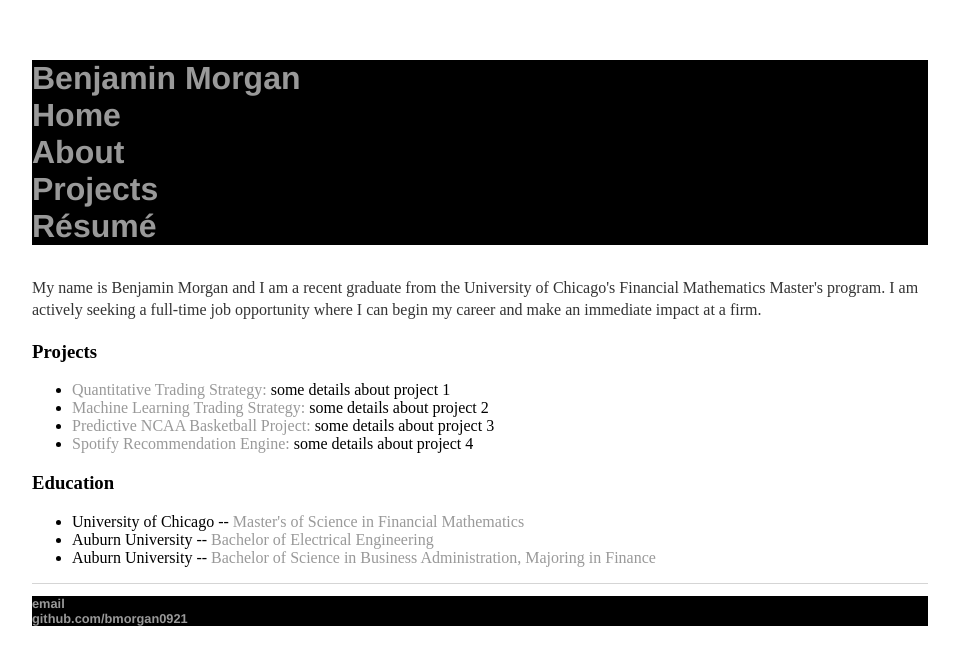
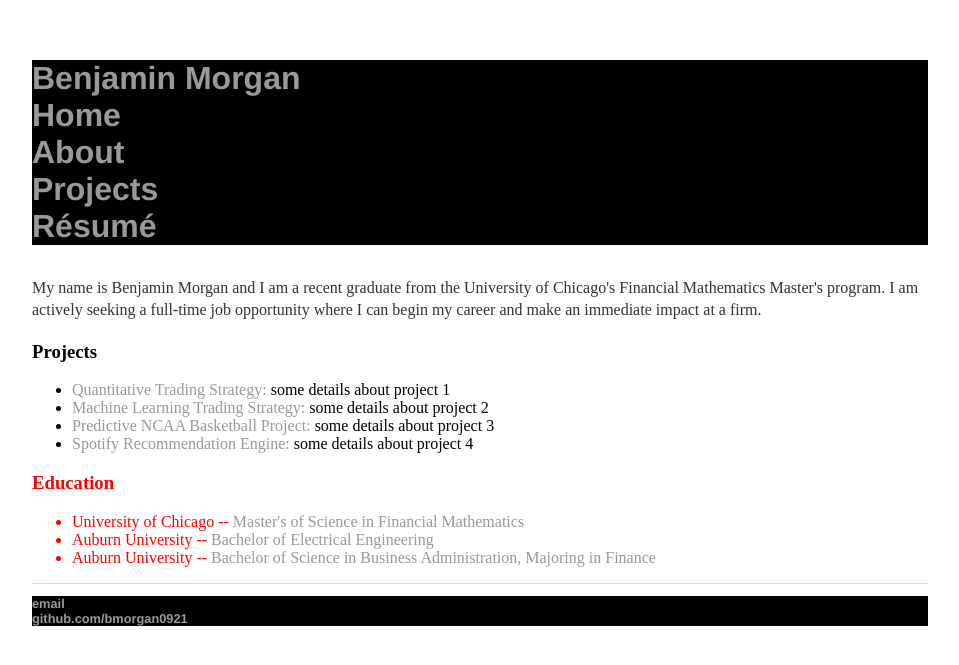
Before and after one commit to bmorgan0921/bmorgan0921.github.io, a Jekyll site: the page built from index.html, in a window 1280 px wide. Shown: the top 665 px of the page, without its empty margins (160-1119 px from the left). Built offline with Jekyll 4.4.1, drawn with Linux system fonts in a browser that asks for light colours.

Commit message:
added education class with red color to test

```diff
--- a/css/main.css
+++ b/css/main.css
@@ -38,7 +38,9 @@ nav ul li, footer ul li {
     color: white;
 }
 
-
+section.education {
+    color: red;
+}
 
 
 a {
--- a/index.html
+++ b/index.html
@@ -23,7 +23,7 @@ title: Benjamin Morgan
 
 </section>
 
-<section id = "Education">
+<section id = "Education" class = 'education'>
 	<h3>Education</h3>
 	<ul>
 		<li>University of Chicago -- <a href = 'https://finmath.uchicago.edu'>Master's of Science in Financial Mathematics</a></li>
```
